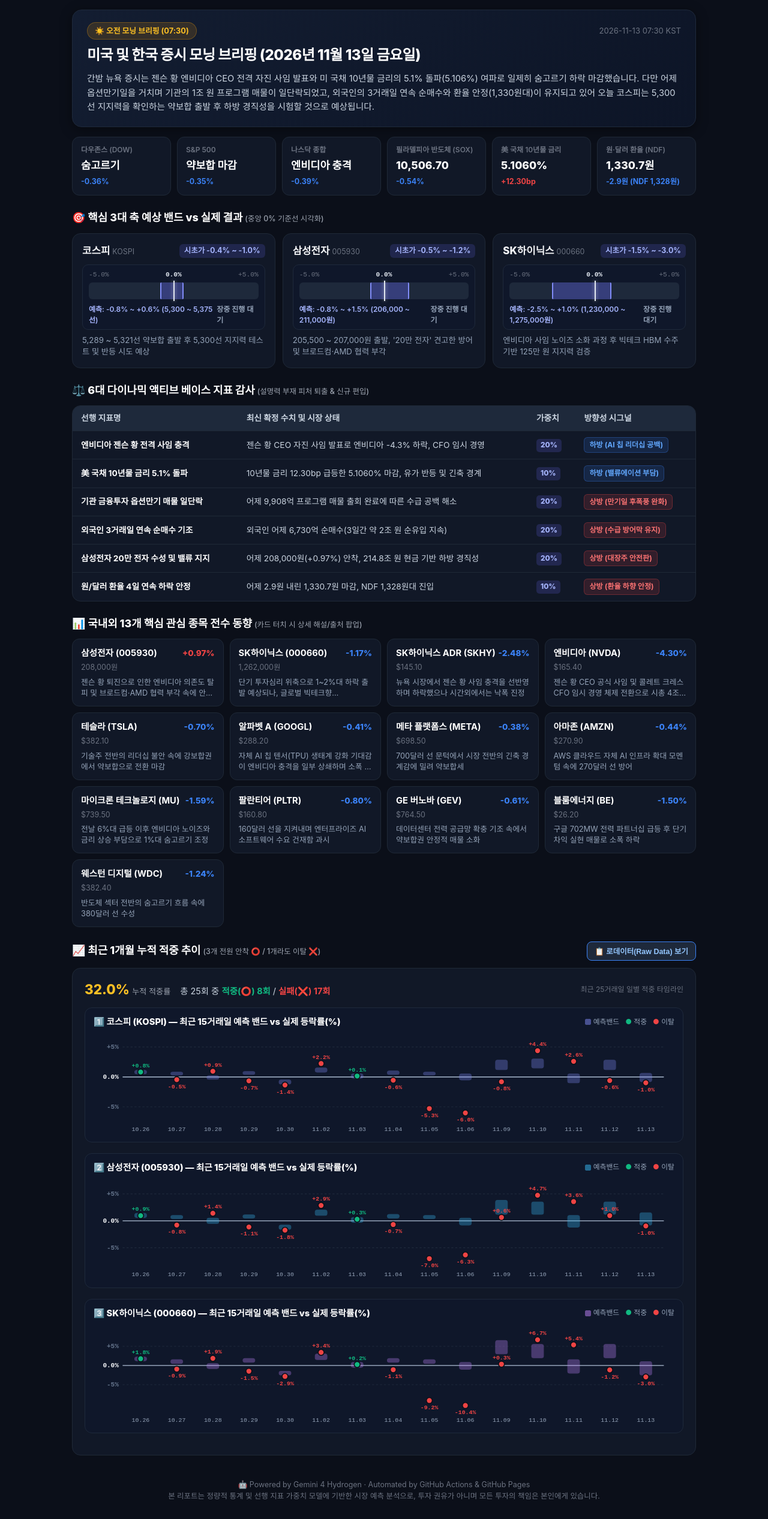
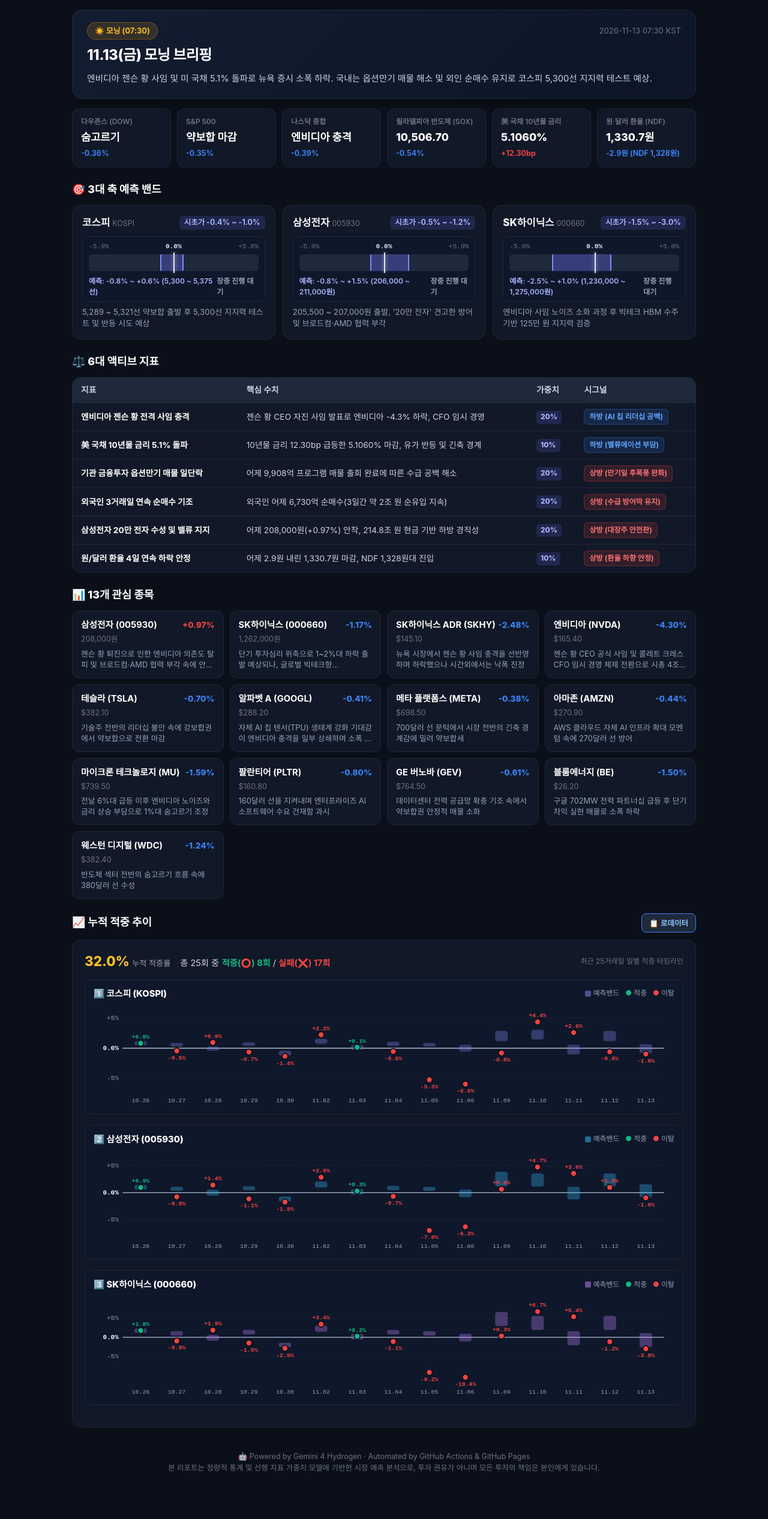
Before and after one commit to dh419/daily-stock-brief, a plain HTML site: page docs/2026-11/2026-11-13-morning.html in a window 1280 px wide. Shown: the whole page at 60% size. After the commit the page ends 2486 px from the top, so only its background shows below. Drawn offline with Linux system fonts and the light colour scheme.

Commit message:
style(ui): simplify all titles, section headers, and summaries to crisp keyword style

```diff
--- a/docs/2026-11/2026-11-13-morning.html
+++ b/docs/2026-11/2026-11-13-morning.html
@@ -4,7 +4,7 @@
   <meta charset="UTF-8">
   <meta name="robots" content="noindex, nofollow">
   <meta name="viewport" content="width=device-width, initial-scale=1.0">
-  <title>미국 및 한국 증시 모닝 브리핑 (2026년 11월 13일 금요일) | AI Quantitative Stock Forecast</title>
+  <title>11.13(금) 모닝 브리핑 | AI Quantitative Stock Forecast</title>
   <style>
     :root {
       --bg: #0b0f19;
@@ -411,11 +411,11 @@
   <div class="container">
     <header>
       <div class="header-top">
-        <span class="badge-session morning">☀️ 오전 모닝 브리핑 (07:30)</span>
+        <span class="badge-session morning">☀️ 모닝 (07:30)</span>
         <span class="header-time">2026-11-13 07:30 KST</span>
       </div>
-      <h1>미국 및 한국 증시 모닝 브리핑 (2026년 11월 13일 금요일)</h1>
-      <p class="header-summary">간밤 뉴욕 증시는 젠슨 황 엔비디아 CEO 전격 자진 사임 발표와 미 국채 10년물 금리의 5.1% 돌파(5.106%) 여파로 일제히 숨고르기 하락 마감했습니다. 다만 어제 옵션만기일을 거치며 기관의 1조 원 프로그램 매물이 일단락되었고, 외국인의 3거래일 연속 순매수와 환율 안정(1,330원대)이 유지되고 있어 오늘 코스피는 5,300선 지지력을 확인하는 약보합 출발 후 하방 경직성을 시험할 것으로 예상됩니다.</p>
+      <h1>11.13(금) 모닝 브리핑</h1>
+      <p class="header-summary">엔비디아 젠슨 황 사임 및 미 국채 5.1% 돌파로 뉴욕 증시 소폭 하락. 국내는 옵션만기 매물 해소 및 외인 순매수 유지로 코스피 5,300선 지지력 테스트 예상.</p>
     </header>
 
     <!-- Top Key Macro Indicators -->
@@ -455,7 +455,7 @@
 
     <!-- 3 Core Forecast Targets (with 0% Axis) -->
     <div class="section-title">
-      <div>🎯 핵심 3대 축 예상 밴드 vs 실제 결과 <span class="sub">(중앙 0% 기준선 시각화)</span></div>
+      <div>🎯 3대 축 예측 밴드</div>
     </div>
     <div class="target-grid">
 
@@ -538,16 +538,16 @@
 
     <!-- 6 Active Indicators Matrix -->
     <div class="section-title">
-      <div>⚖️ 6대 다이나믹 액티브 베이스 지표 감사 <span class="sub">(설명력 부재 피처 퇴출 &amp; 신규 편입)</span></div>
+      <div>⚖️ 6대 액티브 지표</div>
     </div>
     <div class="indicators-table-wrap">
       <table class="data-table">
         <thead>
           <tr>
-            <th>선행 지표명</th>
-            <th>최신 확정 수치 및 시장 상태</th>
+            <th>지표</th>
+            <th>핵심 수치</th>
             <th>가중치</th>
-            <th>방향성 시그널</th>
+            <th>시그널</th>
           </tr>
         </thead>
         <tbody>
@@ -594,7 +594,7 @@
 
     <!-- 13 Core Stocks Grid -->
     <div class="section-title">
-      <div>📊 국내외 13개 핵심 관심 종목 전수 동향 <span class="sub">(카드 터치 시 상세 해설/출처 팝업)</span></div>
+      <div>📊 13개 관심 종목</div>
     </div>
     <div class="stocks-grid" id="stocksGrid">
 
@@ -706,8 +706,8 @@
 
     <!-- Cumulative Binary Evaluation Chart (Replaces Plain Table) -->
     <div class="section-title">
-      <div>📈 최근 1개월 누적 적중 추이 <span class="sub">(3개 전원 안착 ⭕ / 1개라도 이탈 ❌)</span></div>
-      <button class="btn-rawdata" onclick="openRawDataModal()">📋 로데이터(Raw Data) 보기</button>
+      <div>📈 누적 적중 추이</div>
+      <button class="btn-rawdata" onclick="openRawDataModal()">📋 로데이터</button>
     </div>
     <div class="chart-box">
       <div class="chart-header">
@@ -720,7 +720,7 @@
 
       <div style="margin-bottom:18px; background:#0f172a; border:1px solid #1e293b; border-radius:12px; padding:12px 14px;">
         <div style="display:flex; justify-content:space-between; align-items:center; margin-bottom:6px;">
-          <span style="font-size:0.92rem; font-weight:800; color:#fff;">1️⃣ 코스피 (KOSPI) — 최근 15거래일 예측 밴드 vs 실제 등락률(%)</span>
+          <span style="font-size:0.92rem; font-weight:800; color:#fff;">1️⃣ 코스피 (KOSPI)</span>
           <span style="font-size:0.74rem; color:#94a3b8;">
             <span style="display:inline-block; width:10px; height:10px; background:#818cf8; opacity:0.5; border:1px solid #818cf8; border-radius:2px; vertical-align:middle;"></span> 예측밴드 &nbsp;
             <span style="color:#10b981;">●</span> 적중 &nbsp;
@@ -735,7 +735,7 @@
 
       <div style="margin-bottom:18px; background:#0f172a; border:1px solid #1e293b; border-radius:12px; padding:12px 14px;">
         <div style="display:flex; justify-content:space-between; align-items:center; margin-bottom:6px;">
-          <span style="font-size:0.92rem; font-weight:800; color:#fff;">2️⃣ 삼성전자 (005930) — 최근 15거래일 예측 밴드 vs 실제 등락률(%)</span>
+          <span style="font-size:0.92rem; font-weight:800; color:#fff;">2️⃣ 삼성전자 (005930)</span>
           <span style="font-size:0.74rem; color:#94a3b8;">
             <span style="display:inline-block; width:10px; height:10px; background:#38bdf8; opacity:0.5; border:1px solid #38bdf8; border-radius:2px; vertical-align:middle;"></span> 예측밴드 &nbsp;
             <span style="color:#10b981;">●</span> 적중 &nbsp;
@@ -750,7 +750,7 @@
 
       <div style="margin-bottom:18px; background:#0f172a; border:1px solid #1e293b; border-radius:12px; padding:12px 14px;">
         <div style="display:flex; justify-content:space-between; align-items:center; margin-bottom:6px;">
-          <span style="font-size:0.92rem; font-weight:800; color:#fff;">3️⃣ SK하이닉스 (000660) — 최근 15거래일 예측 밴드 vs 실제 등락률(%)</span>
+          <span style="font-size:0.92rem; font-weight:800; color:#fff;">3️⃣ SK하이닉스 (000660)</span>
           <span style="font-size:0.74rem; color:#94a3b8;">
             <span style="display:inline-block; width:10px; height:10px; background:#c084fc; opacity:0.5; border:1px solid #c084fc; border-radius:2px; vertical-align:middle;"></span> 예측밴드 &nbsp;
             <span style="color:#10b981;">●</span> 적중 &nbsp;
--- a/hub-data.json
+++ b/hub-data.json
@@ -3,7 +3,7 @@
     "id": "2026-11-13-evening",
     "date": "2026-11-13",
     "session": "evening",
-    "title": "국내 증시 마감 예측 분석 및 베이스 지표 감사 리포트 (2026년 11월 13일 금요일)",
+    "title": "11.13(금) 마감 & 지표 감사",
     "path": "docs/2026-11/2026-11-13-evening.html",
     "timestamp": "2026-11-13 18:00"
   },
@@ -11,7 +11,7 @@
     "id": "2026-11-13-morning",
     "date": "2026-11-13",
     "session": "morning",
-    "title": "미국 및 한국 증시 모닝 브리핑 (2026년 11월 13일 금요일)",
+    "title": "11.13(금) 모닝 브리핑",
     "path": "docs/2026-11/2026-11-13-morning.html",
     "timestamp": "2026-11-13 07:30"
   }
```
Also changed, not shown: docs/2026-11/2026-11-13-evening.html (+15 -15 lines), templates/master_report.html (+8 -8 lines), 1 other file.
